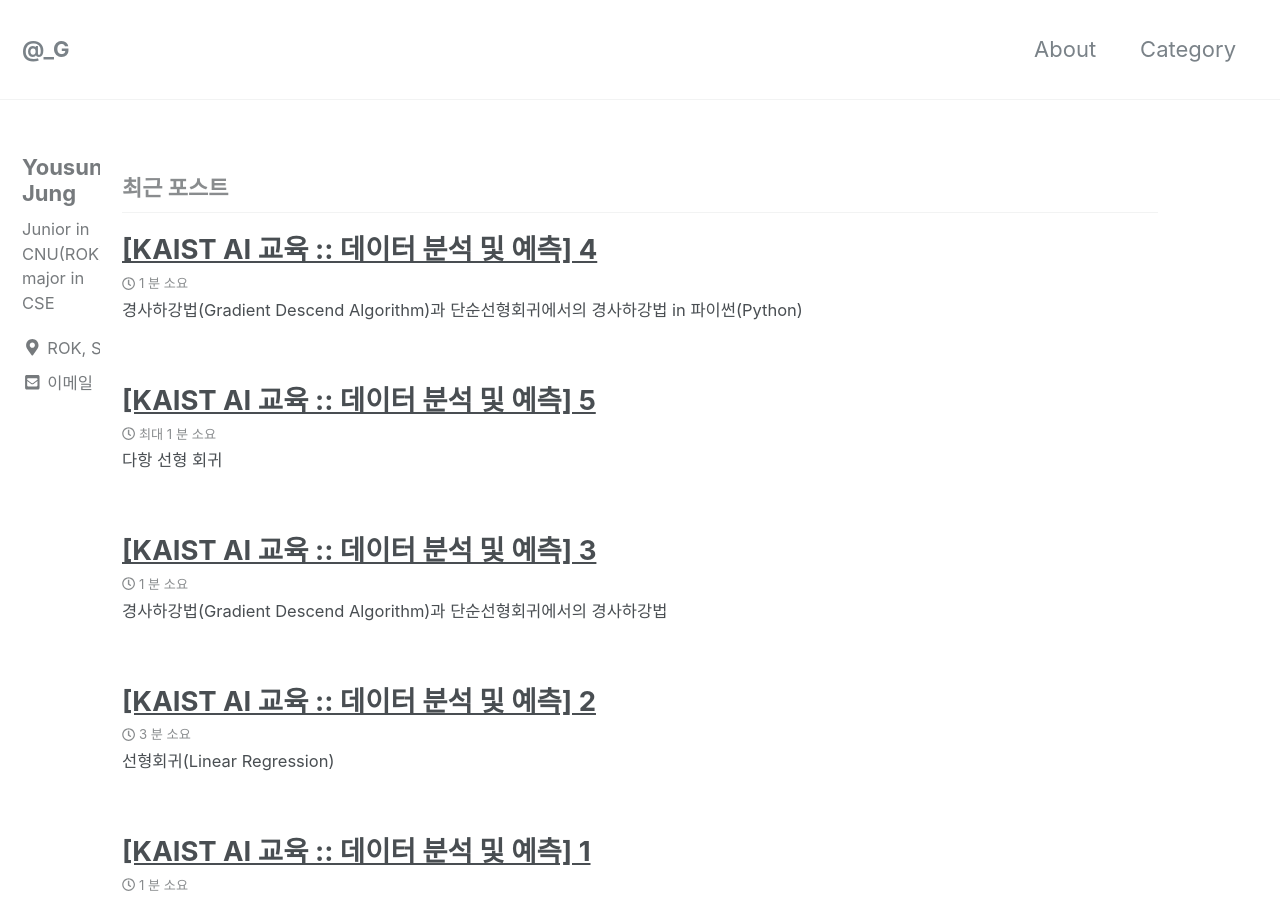
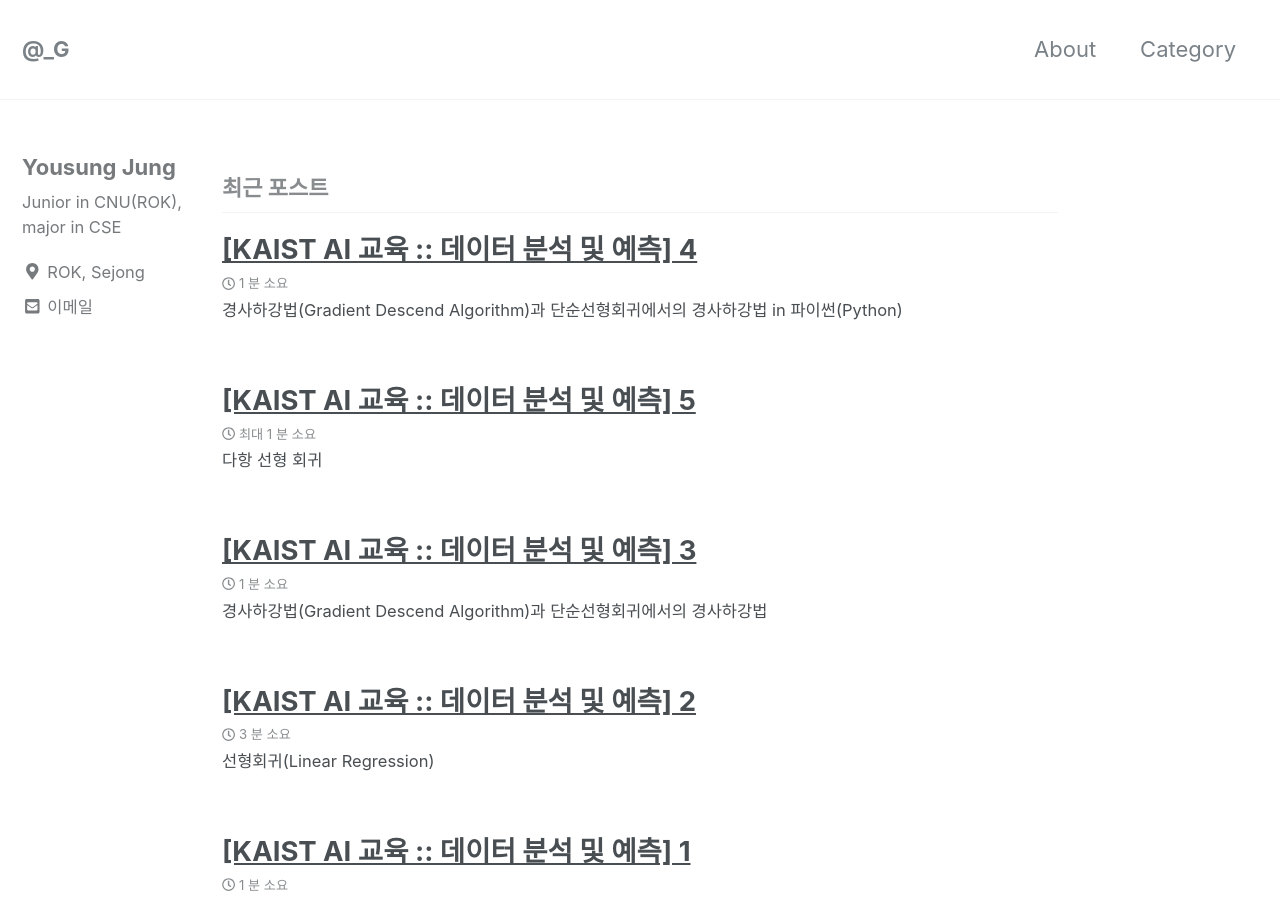
Before and after one commit to can019/can019.github.io, a Jekyll site: the page built from index.html, in a window 1280 px wide and 900 px high. Built offline with Jekyll 4.4.1, drawn with Linux system fonts in a browser that asks for light colours; nearby versions of some CDN libraries; the list of posts is cut into pages by our own code.

Commit message:
width margin restore

```diff
--- a/_sass/minimal-mistakes/_variables.scss
+++ b/_sass/minimal-mistakes/_variables.scss
@@ -139,7 +139,7 @@ $x-large: 1280px !default;
    ========================================================================== */
 
 $right-sidebar-width-narrow: 100px !default;
-$right-sidebar-width: 100px !default;
+$right-sidebar-width: 200px !default;
 $right-sidebar-width-wide: 200px !default;
 
 /*
```
